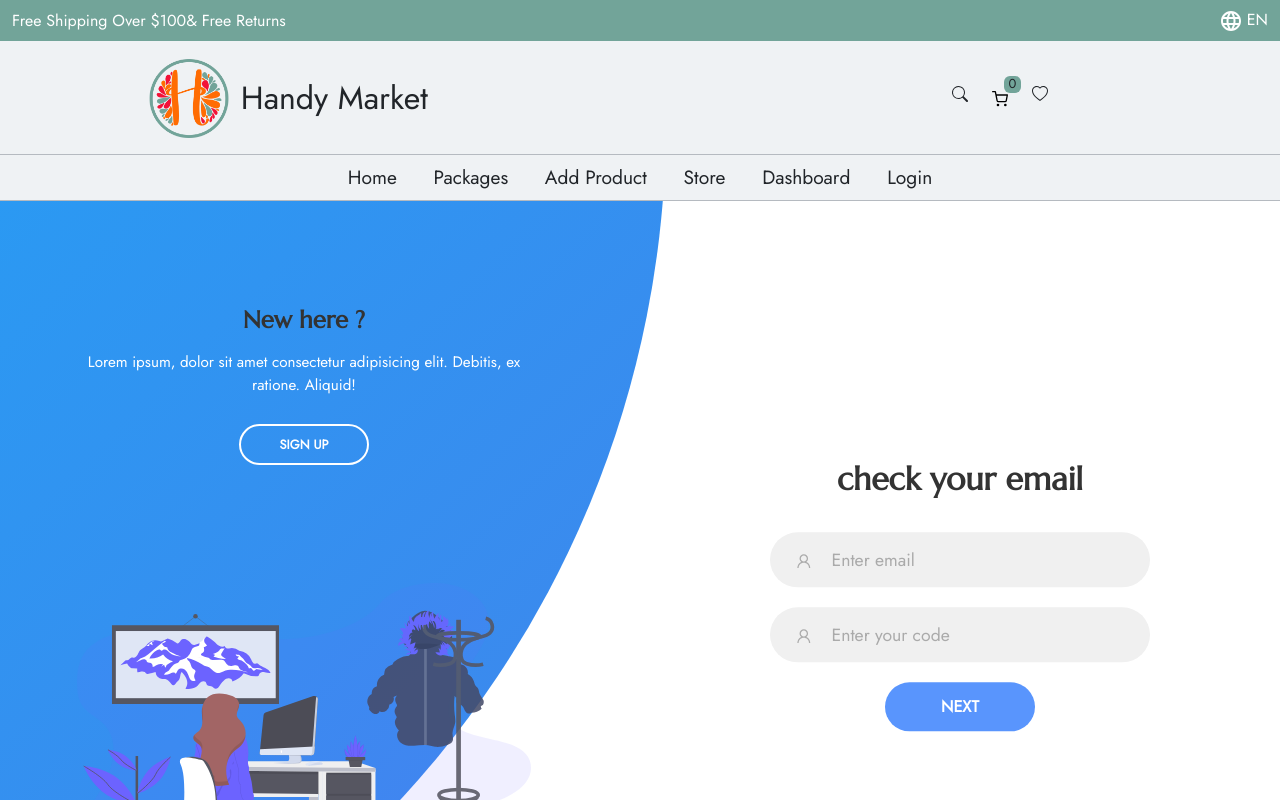
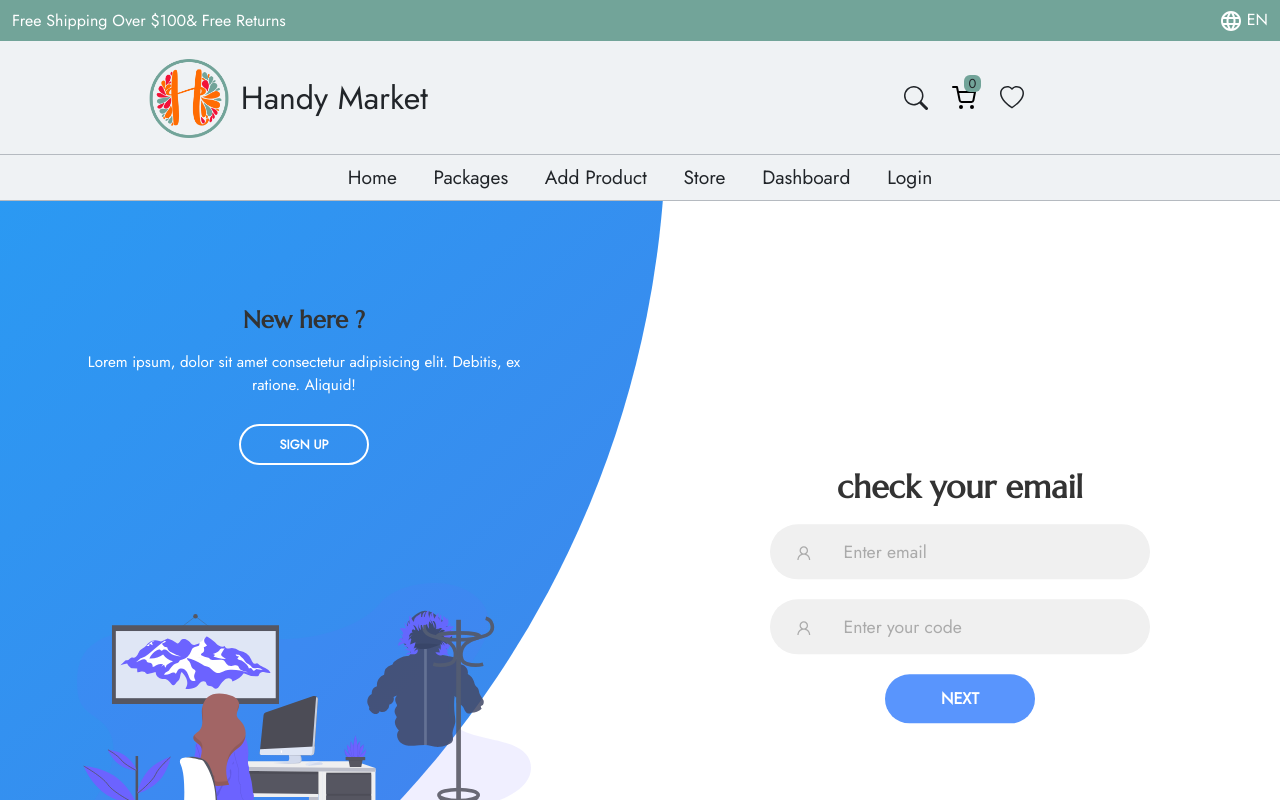
Before and after one commit to ahmed-Gomaa18/Handy-Market-React, a React (Create React App) app: page /codeForgetPass in a window 1280 px wide. Shown: the top 800 px of the page. Built offline with nearby package versions, Linux system fonts and the light colour scheme; a web font is replaced by a local one.

Commit message:
add style for login page

```diff
--- a/src/App.jsx
+++ b/src/App.jsx
@@ -57,6 +57,9 @@ function App() {
               <Route path="forgetPassword" element={< ForgetPassword/>} />
               <Route path="codeForgetPass" element={< CodeForgetPass/>} />
               <Route path="ChangePassword" element={< ChangePassword/>} />
+              <Route path="profile" element={<UserProfile />} />
+              <Route path="favorite" element={<Favorites/>} />
+              <Route path="wishlist" element={<Wishlists/>} />
               <Route path="order" element={< Order/>} />
               <Route path="wishlist" element={<Wishlist/>} />
               <Route path="cart" element={<Cart/>} />
--- a/src/components/CartIcon/CartIcon.jsx
+++ b/src/components/CartIcon/CartIcon.jsx
@@ -28,7 +28,7 @@ const CartIcon = () => {
   return (
     <>
       <div className={`me-4 ${styles.cart}`}>
-        <Link to='/cart'><FiShoppingCart className={styles.icon} /></Link>
+        <Link to='/cart'><FiShoppingCart className={`fs-4 ${styles.icon}`} /></Link>
         <span className={styles.cartBadgeIcon}>{totalQTY}</span>
       </div>
     </>
--- a/src/layouts/Navbar/Navbar.jsx
+++ b/src/layouts/Navbar/Navbar.jsx
@@ -1,6 +1,7 @@
 import React, { useState } from 'react';
 import { AiFillCloseCircle } from 'react-icons/ai';
 import { BsList, BsSearch, BsHeart } from 'react-icons/bs';
+import { MdOutlineAccountCircle } from 'react-icons/md';
 import { MdLanguage } from 'react-icons/md';
 import { Link } from 'react-router-dom';
 import { useAuth } from '../../guard/Auth';
@@ -59,11 +60,16 @@ const Navbar = () => {
               </div>
 
               <div className="col-5">
-                <div className="d-flex justify-content-end">
-                  <div className="d-flex">
-                    <BsSearch className="me-4" />
+                <div className="d-flex align-content-center justify-content-end">
+                  <div className="d-flex align-items-center">
+                    <BsSearch className="me-4 fs-4" />
                     <CartIcon className="me-4" />
-                    <BsHeart />
+                    <BsHeart className="me-4 fs-4" />
+                    {auth.token && (
+                      <Link to="/profile">
+                        <MdOutlineAccountCircle className="fs-3" />
+                      </Link>
+                    )}
                   </div>
                 </div>
               </div>
--- a/src/pages/CodeForgetPass/CodeForgetPass.jsx
+++ b/src/pages/CodeForgetPass/CodeForgetPass.jsx
@@ -1,7 +1,7 @@
-import { useState } from "react";
+import { useState, useEffect } from "react";
 import axios from "axios";
 import { AiOutlineUser } from "react-icons/ai";
-import { Link, useNavigate } from "react-router-dom";
+import { Link, useNavigate, useLocation } from "react-router-dom";
 import styles from './CodeForgetPass.module.css';
 
 const CodeForgetPass = () => {
@@ -9,8 +9,14 @@ const CodeForgetPass = () => {
         code: "",
         email: ""
     });
+    const location = useLocation();
     const [formErrors, setFormErrors] = useState({});
     const [errMssg, seterrMssg] = useState();
+
+    useEffect(() => {
+        console.log(location.state);
+    }, []);
+
     const onUpdateField = e => {
         const { name, value } = e.target;
         const nextFormState = { ...form, [name]: value };
@@ -25,7 +31,7 @@ const CodeForgetPass = () => {
             errors.email = "this email not vaild! "
         }
         if (!val.code) {
-            errors.email = "code is required"
+            errors.code = "code is required"
         }
         return errors;
     }
@@ -48,28 +54,41 @@ const CodeForgetPass = () => {
             <div className={styles.forms_container}>
                 <div className={styles.signin_signup}>
                     <form onSubmit={onSubmitForm} className={styles.myform}>
+
                         <h2 className="title">check your email</h2>
-                        <p></p>
-                        <div className={styles.input_field}>
-                            <i > <AiOutlineUser /></i>
-                            <input type="email" classNameName="form-control" id="exampleInputEmail1"
-                                placeholder="Enter email" name="email" value={form.email} onChange={onUpdateField} />
-                        </div>
-                        <div className={styles.err}>
-                            {formErrors.email}
-                        </div>
-                        <div className=" text-danger">
+
+                        <div className="text-danger">
                             {errMssg && <p>{errMssg}</p>}
                         </div>
 
                         <div className={styles.input_field}>
                             <i > <AiOutlineUser /></i>
-                            <input type="text" classNameName="form-control" id="code"
-                                placeholder="Enter your code" name="code" value={form.code} onChange={onUpdateField} />
+                            <input type="email" className="form-control" id="exampleInputEmail1"
+                                placeholder="Enter email" name="email" value={form.email} onChange={onUpdateField} />
                         </div>
+
+                        <div className={styles.err}>
+                            {formErrors.email}
+                        </div>
+
+                        <div className={styles.input_field}>
+                            <i > <AiOutlineUser /></i>
+                            <input type="text"
+                                className="form-control"
+                                id="code"
+                                placeholder="Enter your code"
+                                name="code"
+                                maxLength="4"
+                                value={form.code}
+                                onChange={onUpdateField} />
+                        </div>
+
                         <div className={styles.err}>
                             {formErrors.code}
                         </div>
+
+
+
                         <input type="submit" value="next" className={`solid ${styles.mybtn}`} />
                     </form>
                 </div>
--- a/src/pages/CodeForgetPass/CodeForgetPass.module.css
+++ b/src/pages/CodeForgetPass/CodeForgetPass.module.css
@@ -92,7 +92,6 @@
 .input_field input:focus {
     background-color: transparent;
 }
-
 
 .input_field input::placeholder {
     color: #aaa;
--- a/src/pages/ForgetPassword/ForgetPassword.jsx
+++ b/src/pages/ForgetPassword/ForgetPassword.jsx
@@ -29,7 +29,7 @@ const ForgetPassword = () => {
         axios.post('http://localhost:3000/api/v1/auth/sendCode', form).then((res) => {
             console.log('sucess', res);
             if (res.data.message === "Done , Please cheack Your Email") {
-                navigate('/CodeForgetPass');
+                navigate('/CodeForgetPass', { state: form.email });
             }
         }).catch((err) => console.log(err));
     };
--- a/src/pages/Login/Login.module.css
+++ b/src/pages/Login/Login.module.css
@@ -18,7 +18,10 @@
     top: -10%;
     right: 48%;
     transform: translateY(-50%);
-    background-image: linear-gradient(-45deg, #4481eb 0%, #04befe 100%);
+    /* background-image: linear-gradient(-45deg, #4481eb 0%, #04befe 100%); */
+    /* background-image: linear-gradient(-45deg, #f894c6 0%, #D37C6C 100%); */
+    /* background-image: linear-gradient(-45deg, #3F6B68 0%, #223521 100%); */
+    background-image: linear-gradient(-45deg, #498679 0%, #e5eaeef7 100%);
     transition: 1.8s ease-in-out;
     border-radius: 50%;
     z-index: 6;
--- a/src/pages/Register/Register.jsx
+++ b/src/pages/Register/Register.jsx
@@ -173,19 +173,19 @@ const Register = () => {
                                 </div>
                             </div>
                             <div className="form-group col mb-2">
-                                <label htmlFor="examplephone " className='my-2'>phone</label>
+                                <label htmlFor="examplephone" className='my-2'>phone</label>
                                 <input type="text" className="form-control" id="examplephone" name="phone" placeholder="phone" value={form.phone} onChange={onUpdateField} />
                                 <div className=" text-danger">
                                     {formErrors.phone}
                                 </div>
                             </div>
                             <div className="form-check form-check-inline">
-                                <input type="radio" className="form-check-input" id="female" name="female" value="Female" onChange={(e) => setForm((prev) => ({ ...prev, gender: e.target.value }))} />
-                                <label className="form-check-label" htmlFor="exampleCheck">Female</label>
+                                <input type="radio" className="form-check-input" id="female" name="gender" value="Female" onChange={(e) => setForm((prev) => ({ ...prev, gender: e.target.value }))} />
+                                <label className="form-check-label" htmlFor="female">Female</label>
                             </div>
                             <div className="form-check form-check-inline">
-                                <input type="radio" className="form-check-input" id="Male" name="Male" value="Male" onChange={(e) => setForm((prev) => ({ ...prev, gender: e.target.value }))} />
-                                <label className="form-check-label" htmlFor="exampleCheck1">Male</label>
+                                <input type="radio" className="form-check-input" id="male" name="gender" value="Male" onChange={(e) => setForm((prev) => ({ ...prev, gender: e.target.value }))} />
+                                <label className="form-check-label" htmlFor="male">Male</label>
                             </div>
                             <div className="text-danger">
                                 {formErrors.gender}
@@ -196,7 +196,7 @@ const Register = () => {
                 </div>
                 <div className="col-md-5 ps-lg-5 order-s-last">
                     <div className={`h-100 ${styles.layer}`}>
-                        <img src="images/1.jpg" className="img-fluid h-100 " alt=" user img" />
+                        <img src="images/1.jpg" className="img-fluid h-100" alt="user img" />
                         <div className={styles.overlay}>
                         </div>
                     </div>
--- a/src/pages/SellerReg/SellerReg.jsx
+++ b/src/pages/SellerReg/SellerReg.jsx
@@ -231,15 +231,15 @@ const SellerSignUp = () => {
                                     </div>
                                 </div>
                             </div>
-                            <div className="form-check form-check-inline " >
-                                <input type="radio" className="form-check-input" id="female" name="female" value="Female" onChange={(e) => setForm((prev) => ({ ...prev, gender: e.target.value }))} />
-                                <label className="form-check-label" htmlFor="exampleCheck">Female</label>
+                            <div className="form-check form-check-inline">
+                                <input type="radio" className="form-check-input" id="female" name="gender" value="Female" onChange={(e) => setForm((prev) => ({ ...prev, gender: e.target.value }))} />
+                                <label className="form-check-label" htmlFor="female">Female</label>
                             </div>
-                            <div className="form-check form-check-inline " >
-                                <input type="radio" className="form-check-input" id="Male" name="Male" value="Male" onChange={(e) => setForm((prev) => ({ ...prev, gender: e.target.value }))} />
-                                <label className="form-check-label" htmlFor="exampleCheck1">Male</label>
+                            <div className="form-check form-check-inline">
+                                <input type="radio" className="form-check-input" id="male" name="gender" value="Male" onChange={(e) => setForm((prev) => ({ ...prev, gender: e.target.value }))} />
+                                <label className="form-check-label" htmlFor="male">Male</label>
                             </div>
-                            <div className=" text-danger  ">
+                            <div className=" text-danger">
                                 {formErrors.gender}
                             </div>
                             <button type="submit" className="btn btn-primary position-absolute end-50 mb-2">Submit</button>
```
